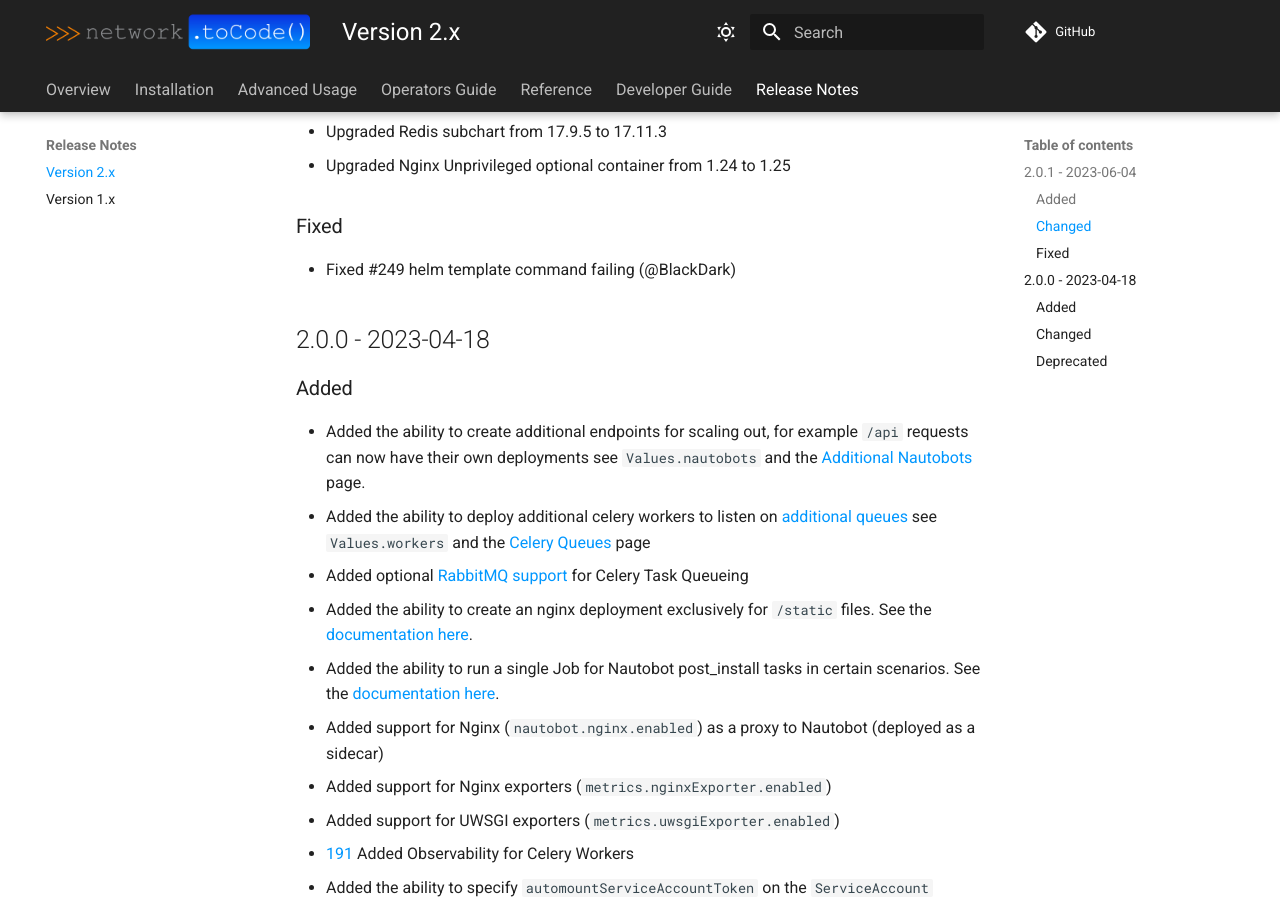
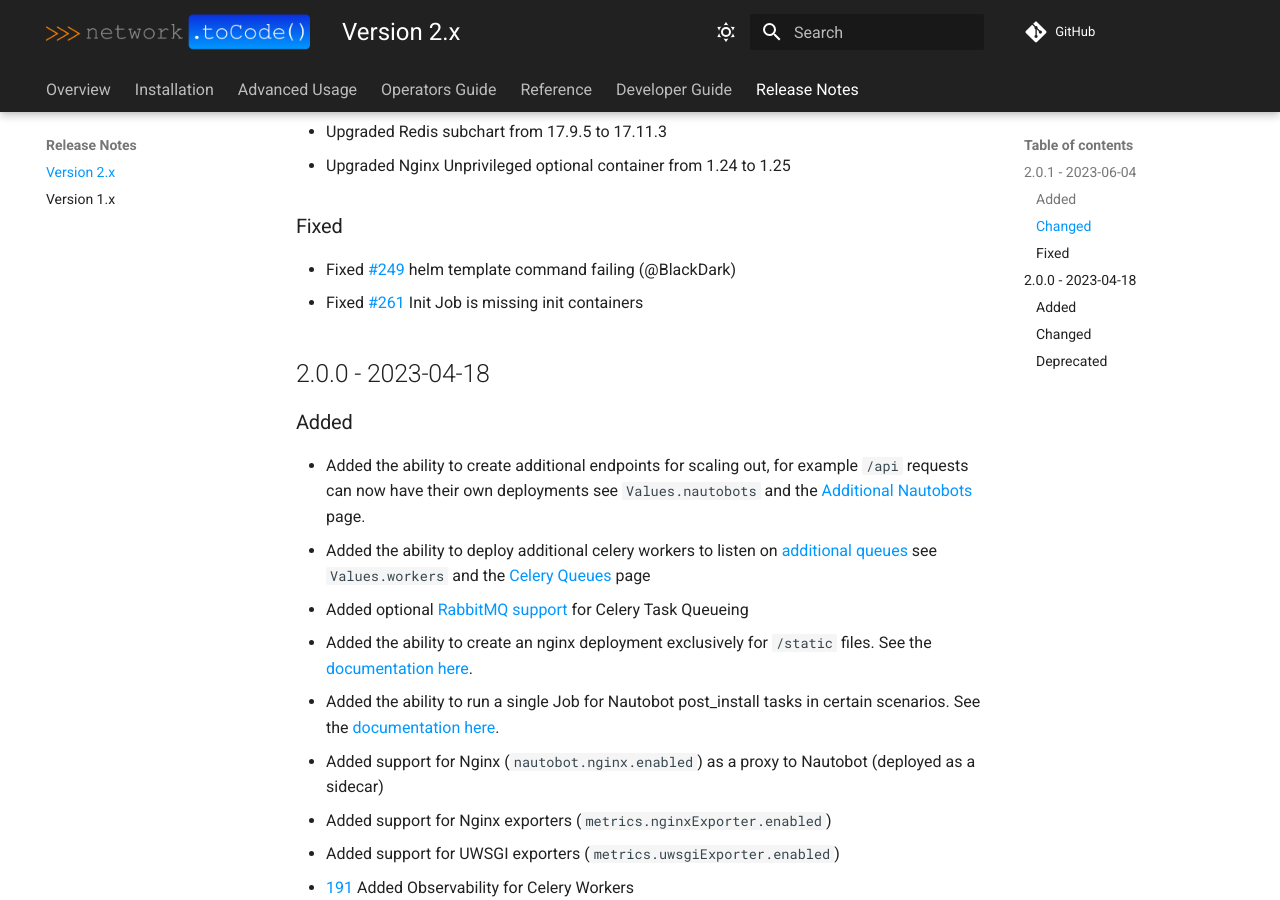
Before and after one commit to nautobot/helm-charts, an MkDocs documentation site: the page built from docs/release-notes/version-2.x.md, in a window 1280 px wide and 900 px high, scrolled down 592 px. Built offline with MkDocs 1.6.1 and Material for MkDocs 9.7.7, drawn with Linux system fonts in a browser that asks for light colours; comment, search, counter and statistics services are not loaded.

Commit message:
Adding Init Containers to init Job

```diff
--- a/docs/release-notes/version-2.x.md
+++ b/docs/release-notes/version-2.x.md
@@ -22,7 +22,8 @@
 
 ### Fixed
 
-* Fixed #249 helm template command failing (@BlackDark)
+* Fixed [#249](https://github.com/nautobot/helm-charts/issues/249) helm template command failing (@BlackDark)
+* Fixed [#261](https://github.com/nautobot/helm-charts/issues/261) Init Job is missing init containers
 
 ## 2.0.0 - 2023-04-18
 
```
Also changed, not shown: 2 other files.
